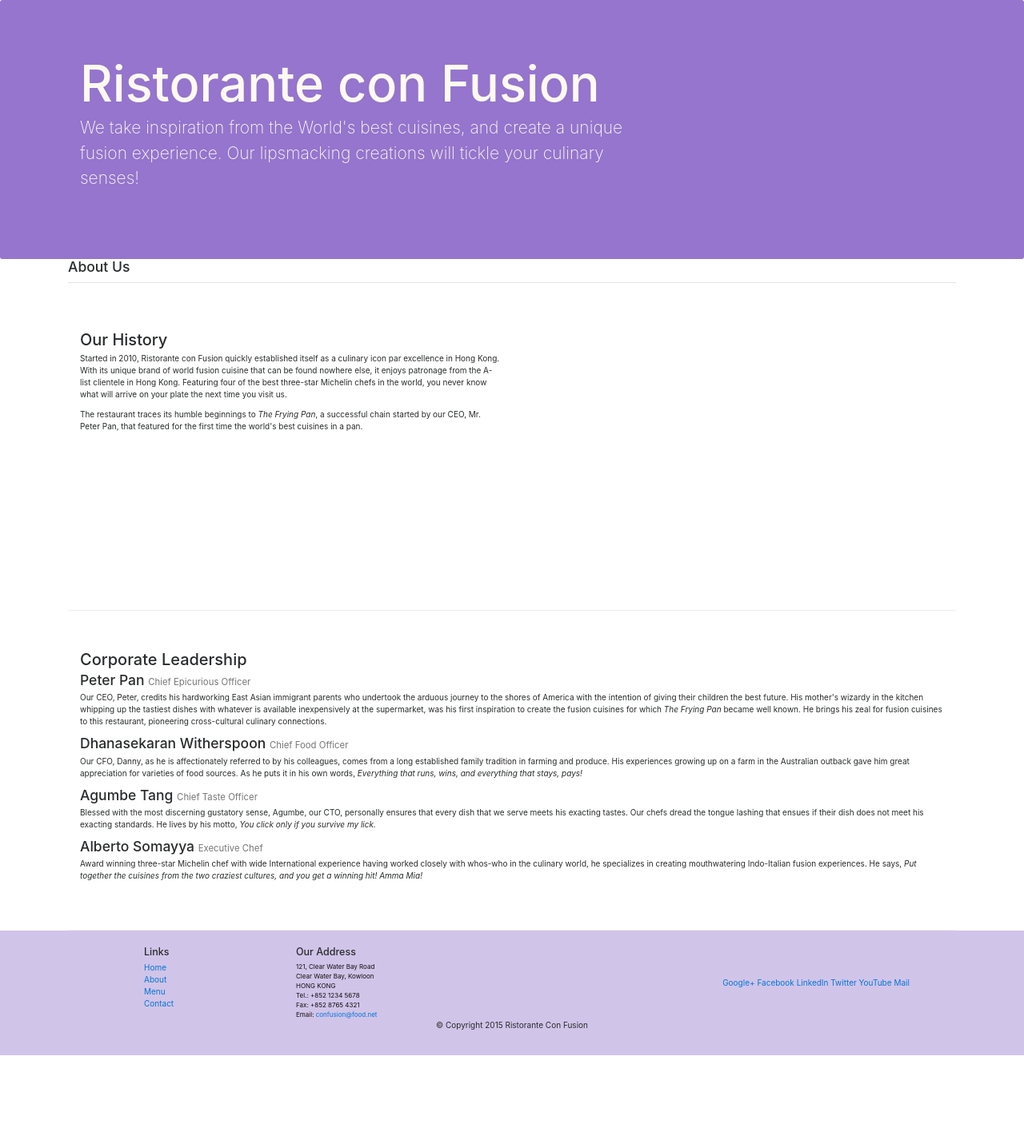
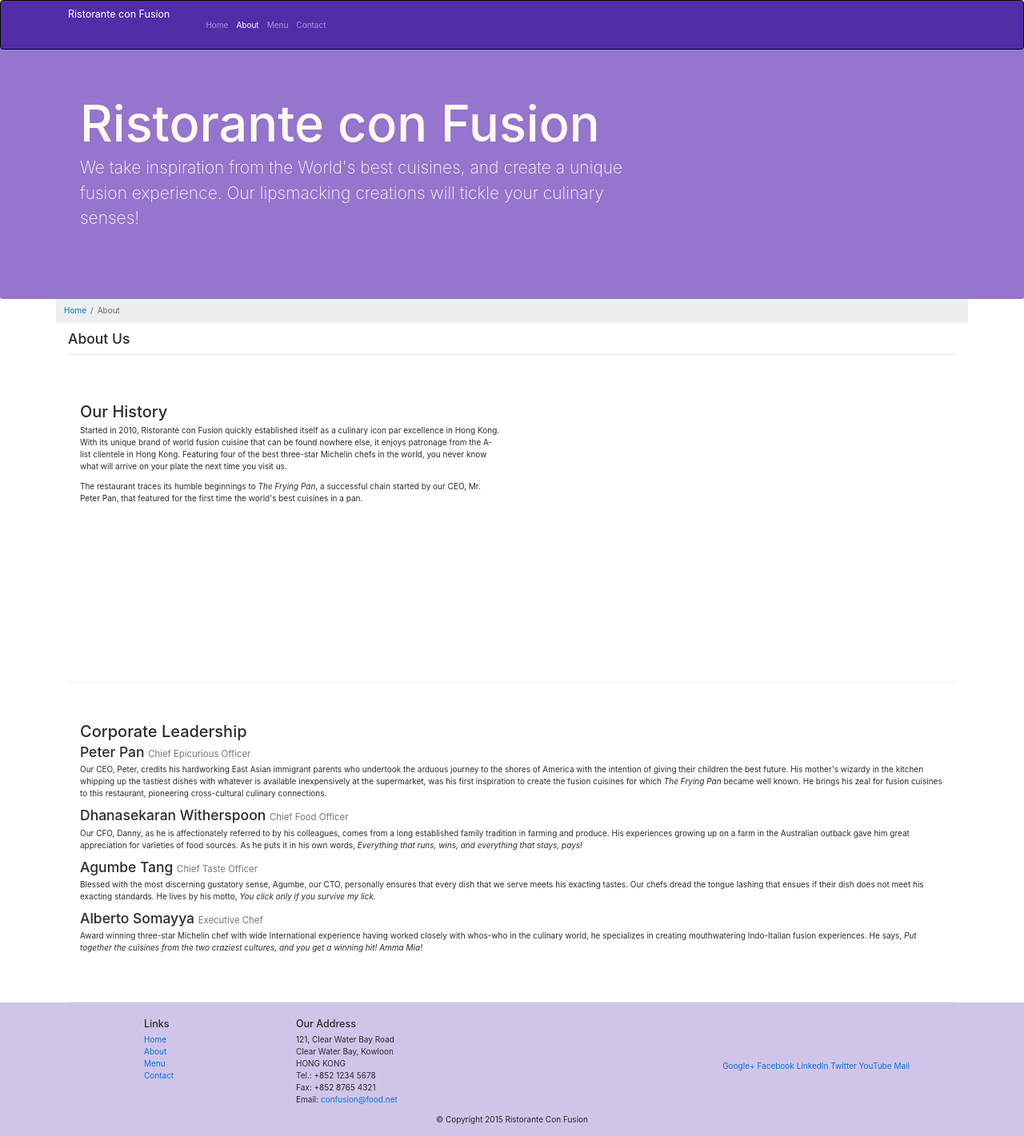
Before and after one commit to ganeshjanamanchi/Bootstrap, a website: page aboutus.html in a window 1280 px wide. Shown: the whole page at 80% size. Before the commit the page ends 1320 px from the top, so only its background shows below. Drawn offline with nearby package versions, Linux system fonts and the light colour scheme; a script that the page names is missing.

Commit message:
added Navigation bar

```diff
--- a/aboutus.html
+++ b/aboutus.html
@@ -12,39 +12,29 @@
 <!-- Bootstrap CSS -->
 <link rel="stylesheet" href="node_modules/bootstrap/dist/css/bootstrap.min.css">
 <link rel="stylesheet" href="https://maxcdn.bootstrapcdn.com/bootstrap/4.0.0-alpha.6/css/bootstrap.min.css" integrity="sha384-rwoIResjU2yc3z8GV/NPeZWAv56rSmLldC3R/AZzGRnGxQQKnKkoFVhFQhNUwEyJ" crossorigin="anonymous">
-
-<style>
-.row-header {
-  margin: 0px auto;
-  padding: 0px auto;
-}
-.row-content {
-  margin: 0px auto;
-  padding: 50px 0px;
-  border-bottom: 1px ridge;
-  min-height: 400px;
-}
-.footer {
-  background-color: #D1C4E9;
-  margin: 0px auto;
-  padding: 20px 0px;
-}
-.jumbotron {
-  padding: 70px 30px;
-  margin: 0px auto;
-  background: #9575CD;
-  color: floralWhite;
-}
-address{
-  font-size: 80%;
-  margin: 0px;
-  color: #0f0f0f;
-}
-</style>
+<link rel="stylesheet" href="css/style.css">
 
 </head>
 
 <body>
+  <nav class="navbar navbar-inverse navbar-toggleable-sm fixed-top">
+    <div class="container">
+      <button class="navbar-toggler" type="button" data-toggle="collapse" data-target="#Navbar">
+        <span class="navbar-toggler-icon"></span>
+      </button>
+      <a class="navbar-brand" href="./index.html">Ristorante con Fusion</a>
+      <div class="collapse navbar-collapse" id="Navbar">
+        <ul class="navbar-nav">
+          <li class="nav-items"><a class="nav-link" href="./index.html">Home</a></li>
+          <li class="nav-items"><a class="nav-link active" href="#">About</a></li>
+          <li class="nav-items"><a class="nav-link" href="#">Menu</a></li>
+          <li class="nav-items"><a class="nav-link" href="#">Contact</a></li>
+        </ul>
+      </div>
+    </div>
+
+  </nav>
+
 
     <header class="jumbotron">
         <div class="container">
@@ -61,6 +51,10 @@ address{
 
     <div class="container">
         <div class="row">
+          <ol class="col-12 breadcrumb">
+            <li class="breadcrumb-item"><a href="./index.html">Home</a></li>
+            <li class="breadcrumb-item active">About</li>
+          </ol>
             <div class="col col-sm-12">
                <h3>About Us</h3>
                <hr>
@@ -100,7 +94,7 @@ address{
                 <div class="col-5 offset-1 col-sm-2">
                     <h5>Links</h5>
                     <ul class="list-unstyled">
-                        <li><a href="#">Home</a></li>
+                        <li><a href="./index.html">Home</a></li>
                         <li><a href="#">About</a></li>
                         <li><a href="#">Menu</a></li>
                         <li><a href="#">Contact</a></li>
--- a/css/style.css
+++ b/css/style.css
@@ -19,8 +19,15 @@
   background: #9575CD;
   color: floralWhite;
 }
-address{
+.address{
   font-size: 80%;
   margin: 0px;
   color: #0f0f0f;
 }
+body{
+  padding: 50px 0px 0px 0px;
+  z-index: 0px;
+}
+.navbar-inverse {
+  background-color: #512DA8;
+}
```
Also changed, not shown: index.html (+19 -1 lines).
